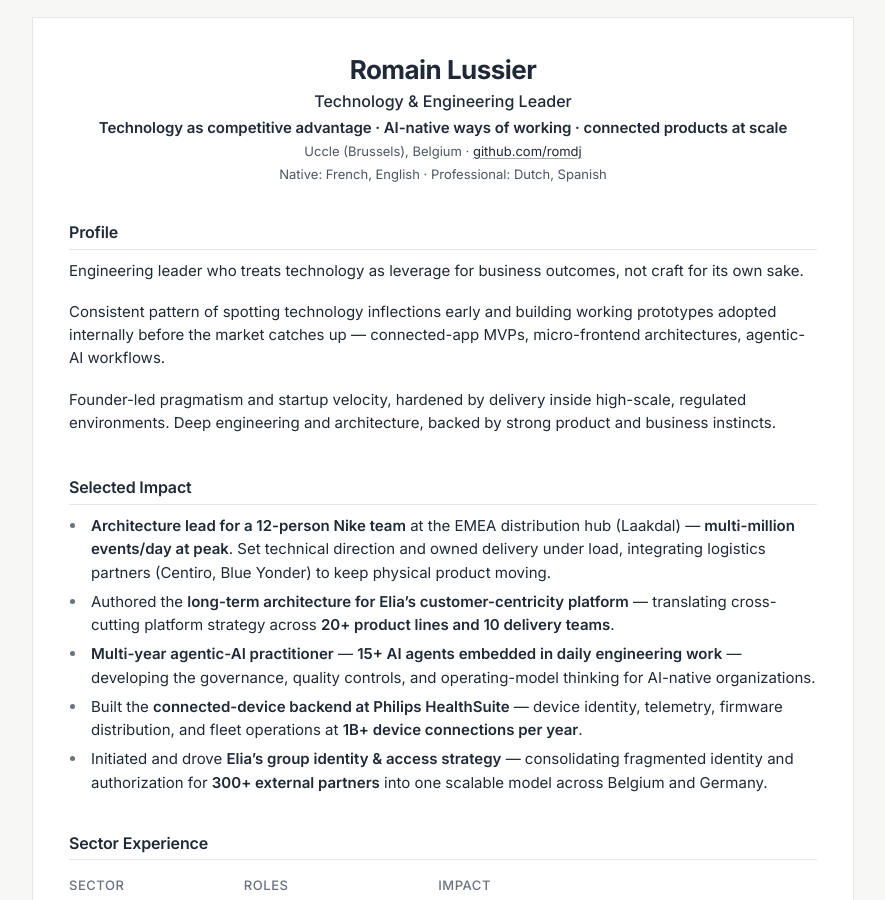
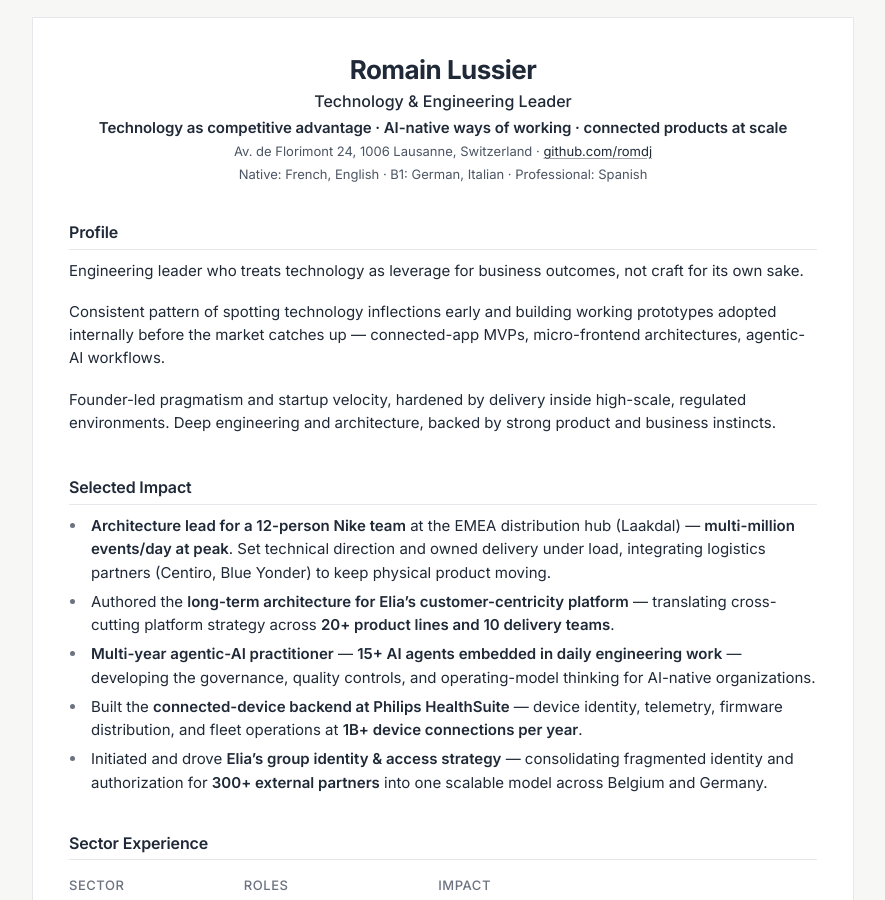
Before and after one commit to romdj/romdj.github.io, a Jekyll site: the page built from index.html, in a window 1280 px wide and 900 px high. Shown: the whole window, without its empty margins (197-1082 px from the left). Built offline with Jekyll 4.4.1, drawn with Linux system fonts in a browser that asks for light colours; nearby versions of some CDN libraries.

Commit message:
content: localize resume for the Swiss (Lausanne / Romandy) market
Fork of the leadership positioning for Swiss-facing applications.
Same content spine — contact info + regional signals adjusted.

Changes:
- Address: Uccle (Brussels), Belgium → Av. de Florimont 24, 1006
  Lausanne, Switzerland
- Phone / WhatsApp: BE mobile → CH mobile (+41 79 593 59 00)
- Languages: swap Dutch (BE-relevant, Flemish market) for German B1
  and Italian B1 (the two other Swiss national languages beyond French)
- Interests: reorder sports to lead with CH-culturally-relevant
  (Ice Hockey, Nordic Skiing, Cycling) before the more universal
  (Triathlon, Tennis)

Kept: everything else (positioning, Selected Impact, sector matrix,
capabilities, leadership & governance section, chronological
experience). VAT and contract-type kept in data.yml (not rendered
anyway; harmless to leave).

```diff
--- a/_data/data.yml
+++ b/_data/data.yml
@@ -12,7 +12,7 @@ intro:
 contact:
   address:
     display: true
-    title: Uccle (Brussels), Belgium
+    title: Av. de Florimont 24, 1006 Lausanne, Switzerland
   birthdate:
     display: false
     title: 25/06/1991
@@ -28,10 +28,10 @@ contact:
   #   url: https://calendly.com/romain-lussier/30min
   phone:
     display: true
-    title: (+32)491598181
+    title: +41 79 593 59 00
   whatsapp:
     display: false
-    title: (+32)491598181
+    title: +41 79 593 59 00
   website:
     display: false
     title: romdj.xyz
@@ -59,8 +59,10 @@ languages:
       level: Native
     - idiom: English
       level: Native
-    - idiom: Dutch
-      level: Professional
+    - idiom: German
+      level: B1
+    - idiom: Italian
+      level: B1
     - idiom: Spanish
       level: Professional
 
@@ -68,7 +70,7 @@ interests:
   display: true
   title: Interests
   items:
-    - item: "Sports: Triathlon, Ski, Cycling, Ice Hockey, Tennis"
+    - item: "Sports: Ice Hockey, Nordic Skiing, Cycling, Triathlon, Tennis"
     - item: Barista & Coffee tasting, roasting
     - item: Cooking
     - item: Photography
```
